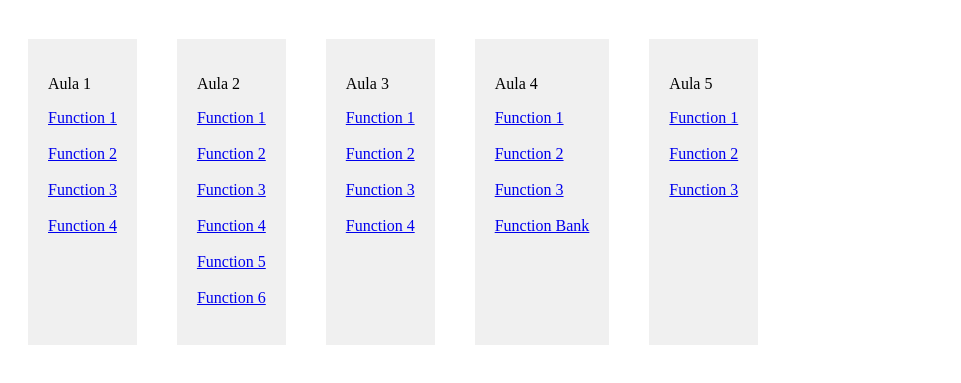
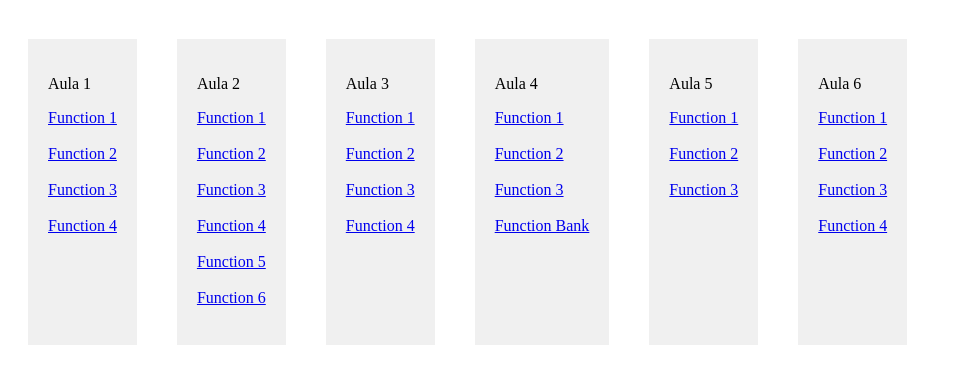
Before and after one commit to lu4nS/aulasJavascript, a plain HTML site: page index.html in a window 1280 px wide. Shown: the part 61-444 px from the top of the page, without its empty margins (0-961 px from the left). Drawn offline with Linux system fonts and the light colour scheme.

Commit message:
aula6 changes
subject of functions with practices given by substitute instructor

```diff
--- /dev/null
+++ b/aula6.js
@@ -0,0 +1,75 @@
+var aula6 = {
+    function1() {
+        while(true){
+            let num = prompt("Digite um numero para saber se positivo ou negativo. NaN cancela")
+            if(isNaN(num)){
+                break
+            }
+            this.functionPositiveNegative(num)
+        }
+
+
+    },
+    functionPositiveNegative(num) {
+        if (num > 0) {
+            return alert(`O número ${num} é positivo.`);
+        } else if (num < 0) {
+            return alert(`O número ${num} é negativo.`);
+        } else {
+            return alert(`O número ${num} é zero.`);
+        }
+    },
+    function2(){
+        while(true){
+            let num = prompt("Digite um numero para saber se par ou impar. NaN cancela")
+            if(isNaN(num)){
+                break
+            }
+            this.functionEvenOdd(num)
+        }
+    },
+    functionEvenOdd(num){
+        if (num % 2 === 0) {
+            return alert(`O número ${num} é par.`);
+        } else {
+            return alert(`O número ${num} é impar.`);
+        }
+    },
+    function3(){
+        while(true){
+            let speed = prompt("Digite um numero para saber se par ou impar. NaN cancela")
+            if(isNaN(speed)){
+                break
+            }
+            this.functionSpeedLimit(speed)
+        }
+    },
+    functionSpeedLimit(speed){
+        if(speed > 50){
+            alert('Acima da velocidade de 50km/h')
+        } else{
+            alert('Velocidade permitida')
+        }
+    },
+    function4(){
+        while(true){
+            let travelledDistance = prompt("Digite a distancia de quilometros percorridos. Nan Cancela ")
+            if(isNaN(travelledDistance)){
+                break
+            }
+            this.functionFuelSimulation(travelledDistance)
+        }
+    },
+    functionFuelSimulation(travelledDistance){
+        let consumo = travelledDistance / 10
+        return alert(`consumo da viagem ${consumo} litros consumidos`)
+    }
+}
+
+
+
+// 1. Escreva uma função que lê um número e informa se o número é positivo ou negativo
+// 2. Escreva uma função que lê um número e informa se ele é par ou ímpar
+// 3. Escreva uma função que lê a velocidade de um veiculo e informe se ele está acima ou dentro do limite (limite = 50)
+// 4. Escreva uma função que lê a distancia percorrida em uma viagem e informa quando de combustivel ele gastou nessa viagem considerando que o veiculo faz 10km/l
+// 5. Escreva uma função que lê um valor de horas inteiro e informa quantos minutos e segundos esse valor tem
--- a/index.html
+++ b/index.html
@@ -14,6 +14,7 @@
   <script src="aula3.js"></script>
   <script src="aula4.js"></script>
   <script src="aula5.js"></script>
+  <script src="aula6.js"></script>
   <h1>Click on the links to call individual JS functions</h1>
   <div class="container">
     <div>
@@ -52,6 +53,13 @@
       <a href="#" onclick="aula5.function2()">Function 2</a><br><br>
       <a href="#" onclick="aula5.function3()">Function 3</a><br><br>
     </div>
+    <div>
+      <p>Aula 6</p>
+      <a href="#" onclick="aula6.function1()">Function 1</a><br><br>
+      <a href="#" onclick="aula6.function2()">Function 2</a><br><br>
+      <a href="#" onclick="aula6.function3()">Function 3</a><br><br>
+      <a href="#" onclick="aula6.function4()">Function 4</a><br><br>
+    </div>
   </div>
 </body>
 
```
